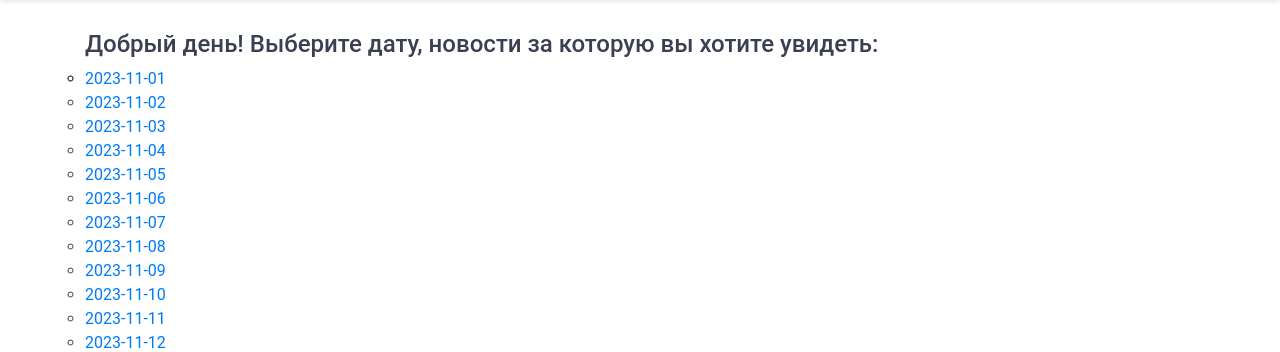
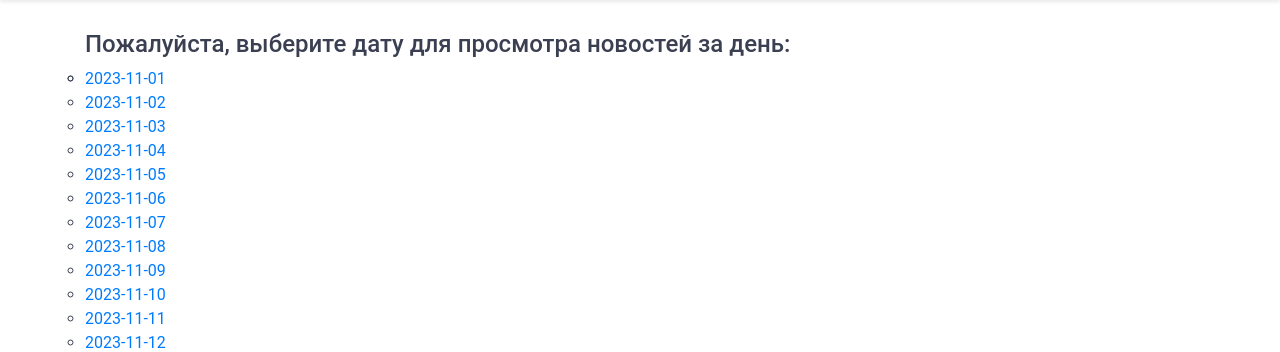
Before and after one commit to MasterGroosha/django-news-sample, a Django app: page /news/ in a window 1280 px wide. Shown: the part 70-422 px from the top of the page. Run offline with Django 4.2, Linux system fonts and the light colour scheme; some libraries are stand-ins or nearby versions.

Commit message:
Changed texts

```diff
--- a/newswebsite/news/templates/news/index.html
+++ b/newswebsite/news/templates/news/index.html
@@ -1,6 +1,6 @@
 {% include "news/header.html" %}
 
-<h4>Добрый день! Выберите дату, новости за которую вы хотите увидеть:</h4>
+<h4>Пожалуйста, выберите дату для просмотра новостей за день:</h4>
 <ul>
 {% for news_date in available_dates %}
     <li><a href="{% url 'news:view_by_date' news_date|date:'Y-m-d' %}">{{ news_date|date:'Y-m-d' }}</a></li>
```
